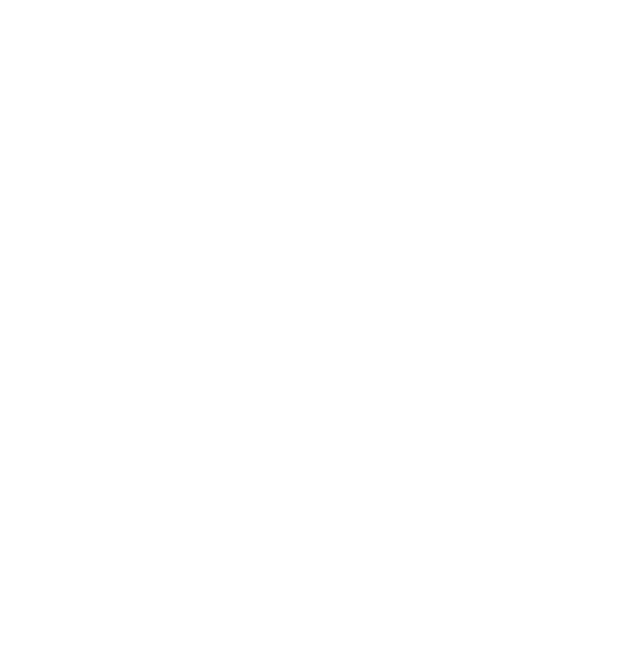
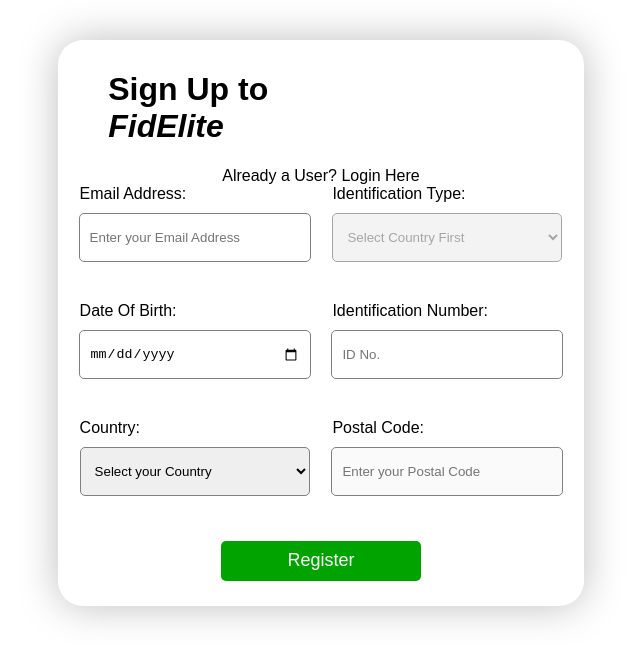
Before and after one commit to Akshith-21/Capstone-front-end, an Angular app: page /signup in a window 1280 px wide. Before the commit this address led to /. Shown: the top 662 px of the page, without its empty margins (319-959 px from the left). Built offline with nearby package versions, Linux system fonts and the light colour scheme.

Commit message:
Sign Up changes

```diff
--- a/src/app/app-routing.module.ts
+++ b/src/app/app-routing.module.ts
@@ -7,7 +7,7 @@ import { LandingPageComponent } from './components/landing-page/landing-page.com
 const routes: Routes = [
   {path:'' , component: LandingPageComponent},
   {path:'login' , component:LoginComponent},
-  {path:'signin' , component:SigninComponent},
+  {path:'signup' , component:SigninComponent},
 
 
 ];
--- a/src/app/app.component.html
+++ b/src/app/app.component.html
@@ -1,2 +1 @@
-
 <router-outlet></router-outlet>
--- a/src/app/components/landing-page/landing-page.component.html
+++ b/src/app/components/landing-page/landing-page.component.html
@@ -1,2 +1,2 @@
 <app-nav></app-nav>
-<router-outlet></router-outlet>
+<!-- <router-outlet></router-outlet> -->
--- a/src/app/components/nav/nav.component.css
+++ b/src/app/components/nav/nav.component.css
@@ -61,7 +61,7 @@ z-index: 10;
     /* width: 80px; */
     &:hover {
         color:white;
-        background-color: rgba(0, 0, 0, 0.295);
+        background-color: rgba(0, 0, 0, 0.425);
         transition: all 0.5s ease;
     }
 }
@@ -69,7 +69,6 @@ z-index: 10;
 .alt-container {
     display: flex;
     flex-direction: row;
-    align-items: center;
     width: 200px;
     flex: 1;
 }
--- a/src/app/components/nav/nav.component.html
+++ b/src/app/components/nav/nav.component.html
@@ -7,7 +7,6 @@
     <a class="nav-tab" routerLink="">Buy and Sell</a>
     <a class="nav-tab" routerLink="">Portfolio Management</a>
     <div class="alt-container">
-    <a class="nav-tab-alt" routerLink="/signin">Sign In</a>
+    <a class="nav-tab-alt" routerLink="/signup">Sign Up</a>
     <a class="nav-tab-alt" routerLink="/login">Log In</a></div>
-
 </nav>
--- a/src/app/components/signup/login/login.component.css
+++ b/src/app/components/signup/login/login.component.css
@@ -20,7 +20,7 @@ input {
     height: 35px;
     margin: 20px;
     border: 1px solid grey;
-    border-radius: 10px;
+    border-radius: 5px;
     padding: 6px 16px;
     transition: all 0.1s;
 }
@@ -33,7 +33,7 @@ button {
     margin: 20px;
     width: 120px;
     height: 40px;
-    border-radius: 20px;
+    border-radius: 5px;
     border: 0px;
     background-color: rgb(0, 163, 0);
     color: white;
--- a/src/app/components/signup/login/login.component.html
+++ b/src/app/components/signup/login/login.component.html
@@ -14,6 +14,6 @@
 
     </form>
     <p class="create-account">
-        Don't have an account ? <a routerLink ="/signin">Sign Up Now</a>
+        Don't have an account ? <a routerLink ="/signup">Sign Up Now</a>
     </p>
 </div>
--- a/src/app/components/signup/signin/signin.component.css
+++ b/src/app/components/signup/signin/signin.component.css
@@ -0,0 +1,86 @@
+.main_form {
+    margin: 40px auto;
+    width: 40%;
+    box-shadow: 0 0 40px rgb(190, 190, 190);
+    padding: 10px;
+    border-radius: 25px;
+    text-align: center;
+    font-family: Arial, Helvetica, sans-serif;
+}
+form {
+    display: flex;
+    flex-direction: row;
+}
+.form-col {
+    display: flex;
+    flex-direction: column;
+    flex: 1;
+    /* justify-content: center; */
+    align-items: center;
+    width: 50%;
+    /* border: 2px solid black; */
+}
+
+h1 {
+    /* font-style: italic; */
+    text-align: left;
+    margin-left: 40px;
+    width: 50%;
+}
+
+.full-width {
+    /* border: 1px solid black; */
+    width: 230px;
+    text-align: left;
+}
+
+.danger {
+    height: 20px;
+    margin: 0 0 20px 0;
+    color: red;
+    /* border: 1px solid black; */
+}
+
+input {
+    width: 210px;
+    height: 35px;
+    margin: 10px 0 0 0 ;
+    border: 1px solid grey;
+    border-radius: 5px;
+    padding: 6px 10px;
+    transition: all 0.1s;
+}
+
+input:hover, select:hover {
+    border: 1px solid black;
+}
+
+select {
+    padding: 15px 10px;
+    margin-top: 10px;
+    width: 230px;
+    border: 1px solid grey;
+    border-radius: 5px;
+    transition: all 0.1s;
+}
+
+button {
+    margin: 5px;
+    width: 200px;
+    height: 40px;
+    border-radius: 5px;
+    border: 0px;
+    background-color: rgb(0, 163, 0);
+    color: white;
+    transition: all 0.1s;
+    font-size: large;
+}
+
+button:hover {
+    cursor: pointer;
+    background-color: rgb(0, 109, 0);
+}
+
+a {
+    text-decoration: none;
+}
--- a/src/app/components/signup/signin/signin.component.html
+++ b/src/app/components/signup/signin/signin.component.html
@@ -1,13 +1,16 @@
-
-<form #userDetail = "ngForm">
-    <label for = "Email"> Email Address: </label>
+<div class="main_form">
+    <h1>Sign Up to <i>FidElite</i></h1><span>Already a User? <a>Login Here</a></span>
+    <form #userDetail="ngForm">
+        <div class="form-col">
+            <label class="full-width" for="Email">Email Address: </label>
             <input type="email" #Email="ngModel" [class.is-invalid]="Email.invalid && Email.touched" required
             pattern="^[a-z0-9._%+-]+@[a-z0-9.-]+\.[a-z]{2,4}$" class="form-control" name="Email"
-    	[(ngModel)]="this.person.email" id="Email"/>
-
+            [(ngModel)]="this.person.email" id="Email" placeholder="Enter your Email Address"/>
+            <div class="danger full-width">
             <div *ngIf="(Email?.invalid && Email?.touched) || Email?.dirty">
                 <small class="text-danger" *ngIf="Email?.errors?.['required']">Email is required</small>
                 <small class="text-danger" *ngIf="Email?.errors?.['pattern']">Please provide a valid email address</small>
+            </div>
             </div>
             <!-- <label for = "email"> Email Address: </label>
                 <input [class.is-invalid]="userDetails.get('email')?.invalid && userDetails.get('email')?.touched"
@@ -19,29 +22,40 @@
                 </div>
             -->
 
-<label for = "dateOfBirth"> Date Of Birth: </label>
-<input  type = "date" id = "dateOfBirth" placeholder="DOB" name = "DOB" [(ngModel)] = "this.person.dateOfBirth"><br>
+            <label class="full-width" for="dateOfBirth"> Date Of Birth: </label>
+            <input type="date" id="dateOfBirth" placeholder="DOB" name="DOB" [(ngModel)]="this.person.dateOfBirth">
+            <div class="danger full-width"></div>
+            <label class="full-width" for="country"> Country: </label>
+            <select id="country" placeholder="" name="country" [(ngModel)]="this.person.country" (ngModelChange)="onCountryChange()"
+            name="country">
+            <option value="" selected>Select your Country</option>
+            <option value="India"> India</option>
+            <option value="USA"> USA</option>
+            <option value="Ireland"> Ireland</option>
+        </select>
+        <div class="danger full-width"></div>
+    </div>
+    <div class="form-col">
+        <label class="full-width" for="uin">Identification Type:</label>
+        <select id="uin" name="uin" [(ngModel)]="clientIdentification.type" [disabled]="person.country == ''">
+            <option value="" selected>Select Country First</option>
+            <option *ngFor="let id of idTypes.get(this.person.country)" value="{{id}}">{{id}}</option>
+        </select>
+        <div class="danger"></div>
 
-<label for = "country"> Country: </label>
-<select id = "country" name = "country" [(ngModel)] = "this.person.country" (ngModelChange) = "onCountryChange()" name = "country">
-    <option value = "India"> India</option>
-    <option value = "USA"> USA</option>
-    <option value = "Ireland"> Ireland</option>
-</select><br>
-<div *ngIf = "showAdditionalField">
-    <label for="uin">{{this.clientIdentification.type}}</label>
-    <input type="text" id = "uin" name = "uin"  [(ngModel)] = "clientIdentification.value"/>
+        <label class="full-width" for="idNo">Identification Number:</label>
+        <input type="text" name="idNo"  placeholder="ID No." [(ngModel)]="clientIdentification.value"/>
+        <div class="danger"></div>
+
+        <label class="full-width" for="postalCode">Postal Code:</label>
+        <input type="text" id="postalCode" placeholder="Enter your Postal Code" [disabled]="person.country == ''" [(ngModel)]="person.postalCode" name="postalCode">
+        <div class="danger"></div>
     </div>
+</form>
+<button (click)="verifyEmail()">Register</button>
 
-<label for = "postalCode"> Postal Code: </label>
-<input type = "text" id = "postalCode" placeholder="postal code" [(ngModel)] = "person.postalCode" name = "postalCode"><br>
-
-<input type = "submit" value = "Submit" (click) = "verifyEmail()">
-</form>
-
-<div *ngIf = "emailexist" >
-    Hey You are already an existing member, Please Go ahead and Signin.
+    <div style="height: 10px;">
+        <p *ngIf="emailexist">Hey You are already an existing member, Please <a href="/signup">Sign In here</a></p>
+        <p *ngIf="emailCheck">Successfully Registered.</p>
     </div>
-    <div *ngIf = "emailCheck">
-        Successfully Registered.
 </div>
--- a/src/app/components/signup/signin/signin.component.ts
+++ b/src/app/components/signup/signin/signin.component.ts
@@ -3,6 +3,7 @@ import { FormControl, FormGroup, Validators } from '@angular/forms';
 import { ClientIdentification } from 'src/app/models/clientIdentification';
 import { Person } from 'src/app/models/person';
 import { ClientService } from 'src/app/services/client.service';
+
 
 
 @Component({
@@ -12,6 +13,12 @@ import { ClientService } from 'src/app/services/client.service';
 })
 export class SigninComponent {
 
+  public idTypes = new Map([
+    ['', []],
+    ['India', ['Aadhaar No.', 'PAN No.']],
+    ['USA', ['SSN No.', 'Passport No.']],
+    ['Ireland', []]
+  ]);
   // emailPattern = "^[a-z0-9._%+-]+@[a-z0-9.-]+\\.[a-z]{2,4}$";
 
   // name = new FormControl('');
--- a/src/app/models/client.ts
+++ b/src/app/models/client.ts
@@ -2,12 +2,6 @@ import { ClientIdentification } from "./clientIdentification";
 import { Person } from "./person";
 
 export class Client {
-
-    // public mockCLientData = new Map([
-    //     ["test@test.com", new Client(new Person('test@test.com', "1", String(new Date('2001-01-01')), 'India', 'test'), new Set<ClientIdentification>([new ClientIdentification('test', 'test')]))],
-    //     ["mehulrana@gmail.com", new Client(new Person('mehulrana@gmail.com', "2", String(new Date("2001-04-05")), 'India', '411006'), new Set<ClientIdentification>([new ClientIdentification('PAN', '12345')]))],
-    //   ]);
-
     constructor(
         public person: Person,
         public clientIdentificationSet: Set<ClientIdentification>
```
Lines whose indentation alone changed are shown as unchanged.
